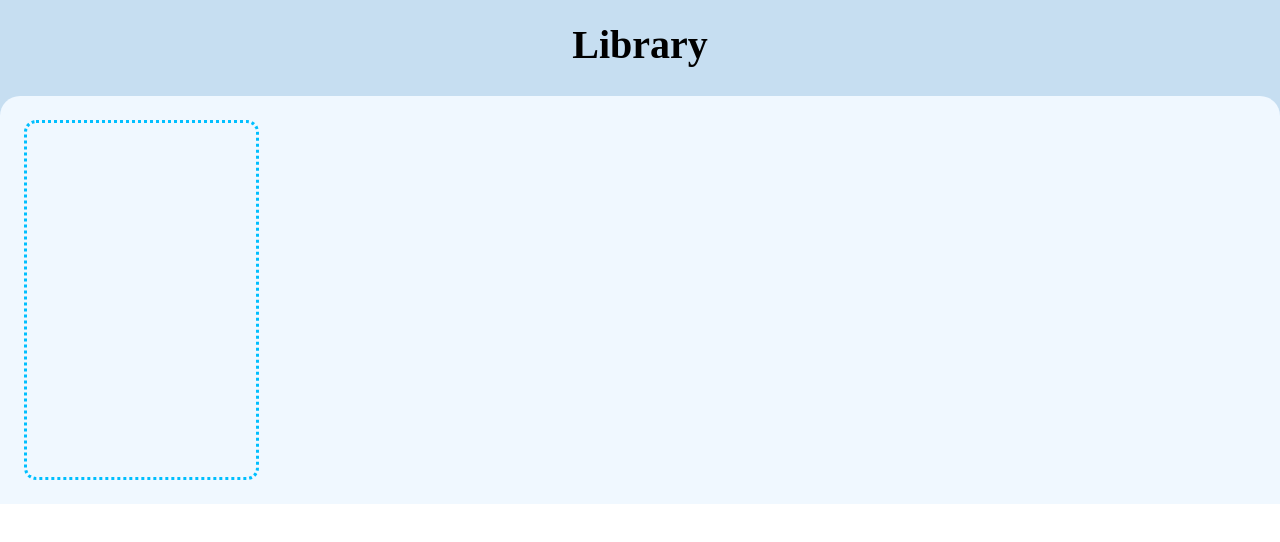
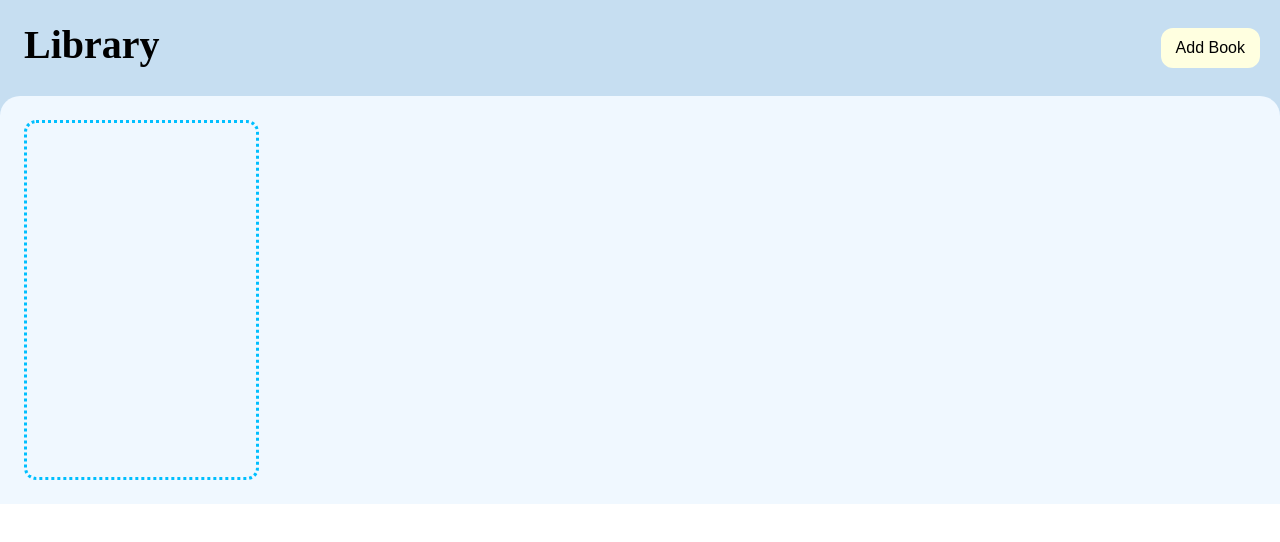
Before and after one commit to AidanPaoloBelmonte/library, a plain HTML site: page index.html in a window 1280 px wide. Drawn offline with Linux system fonts and the light colour scheme.

Commit message:
Added button for adding book

```diff
--- a/index.html
+++ b/index.html
@@ -13,6 +13,7 @@
         <div id="base">
             <div id="header">
                 <h1>Library</h1>
+                <button type="button">Add Book</button>
             </div>
             <div id="bookshelf">
                 <div class="books"></div>
--- a/styles/style.css
+++ b/styles/style.css
@@ -26,10 +26,11 @@ h1 {
 }
 
 #header {
+    padding: 0px 20px;
     flex: 1 12vh;
 
     display: flex;
-    justify-content: center;
+    justify-content: flex-start;
     align-items: center;
 }
 
@@ -37,7 +38,24 @@ h1 {
     margin-top: 0px;
     margin-bottom: 8px;
 
+    flex: 1 auto;
+
     font-size: 2.5rem;
+}
+
+#header button {
+    padding: 8px 12px;
+    border: 3px solid lightyellow;
+    border-radius: 12px;
+
+    background-color: lightyellow;
+
+    font-size: 1rem;
+}
+
+#header button:hover {
+    border: 3px groove lightyellow;
+    text-decoration: underline;
 }
 
 #bookshelf {
```
